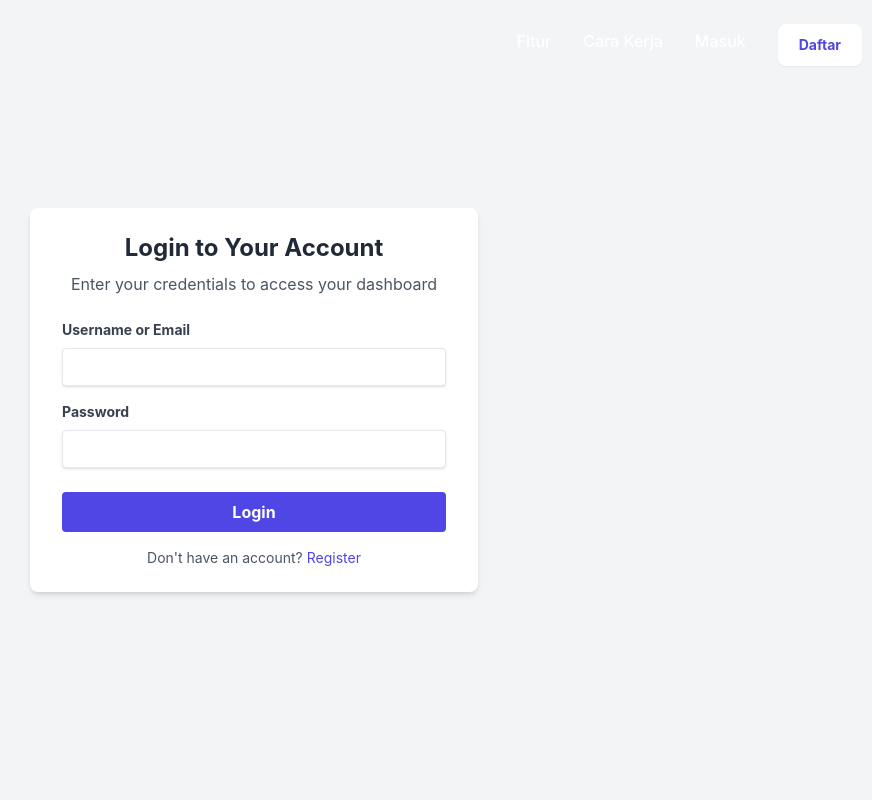
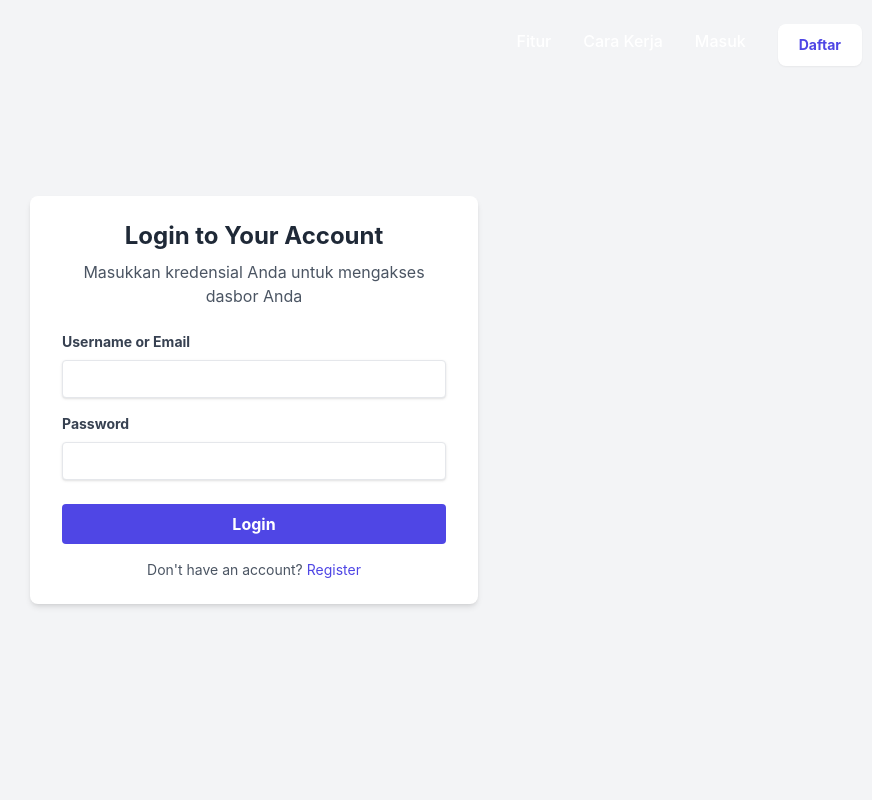
Before and after one commit to maulana-tech/project-php, a PHP site: page /auth/login.php in a window 1280 px wide. Shown: the whole page, without its empty margins (386-1258 px from the left). Run offline with PHP 8.4, Linux system fonts and the light colour scheme; some libraries are stand-ins or nearby versions.

Commit message:
refactor: remove redundant comments and translate login text
Clean up code by removing unnecessary comments that don't add value
Translate login page subtitle to Indonesian for localization

```diff
--- a/auth/login.php
+++ b/auth/login.php
@@ -42,7 +42,6 @@ if ($_SERVER['REQUEST_METHOD'] === 'POST') {
     }
 }
 
-// Include header
 include_once '../includes/header.php';
 ?>
 
@@ -51,7 +50,7 @@ include_once '../includes/header.php';
         <div class="bg-white shadow-md rounded-lg px-8 py-6">
             <div class="text-center mb-6">
                 <h1 class="text-2xl font-bold text-gray-800">Login to Your Account</h1>
-                <p class="text-gray-600 mt-2">Enter your credentials to access your dashboard</p>
+                <p class="text-gray-600 mt-2">Masukkan kredensial Anda untuk mengakses dasbor Anda</p>
             </div>
 
             <?php if (!empty($error)): ?>
--- a/dashboard.php
+++ b/dashboard.php
@@ -1,8 +1,6 @@
 <?php
-// Include configuration file
 require_once 'includes/config.php';
 
-// Check if user is logged in, if not redirect to login page
 if (!is_logged_in()) {
     redirect(SITE_URL . '/auth/login.php');
 }
@@ -11,10 +9,8 @@ if (!is_logged_in()) {
 $user_id = $_SESSION['user_id'];
 $username = $_SESSION['username'];
 
-// Page title
 $page_title = 'Dashboard';
 
-// Include header
 include_once 'includes/header.php';
 
 // Get financial summary data
--- a/landing.php
+++ b/landing.php
@@ -5,7 +5,6 @@ if (is_logged_in()) {
     redirect(SITE_URL . '/dashboard.php');
 }
 
-// Set page title
 $page_title = 'Selamat Datang di Analisis Keuangan Pribadi Anda';
 ?>
 <!DOCTYPE html>
@@ -28,7 +27,6 @@ $page_title = 'Selamat Datang di Analisis Keuangan Pribadi Anda';
 </head>
 <body>
     <?php
-    // Include landing page specific navigation
     include_once 'includes/landing_navigation.php';
     ?>
 
@@ -282,7 +280,7 @@ document.addEventListener('DOMContentLoaded', function () {
     const imageContainer = document.getElementById('image-container');
     const imageElement = document.getElementById('interactive-image');
 
-    // Pastikan elemen ada sebelum melanjutkan
+    // memastikan bahwa elemen ada sebelum melanjutkan
     if (imageContainer && imageElement) {
         const imagePaths = [
             '<?php echo SITE_URL; ?>/assets/images/dashboard.png',
--- a/transactions/create.php
+++ b/transactions/create.php
@@ -1,8 +1,6 @@
 <?php
-// Include configuration file
 require_once '../includes/config.php';
 
-// Check if user is logged in, if not redirect to login page
 if (!is_logged_in()) {
     redirect(SITE_URL . '/auth/login.php');
 }
@@ -49,7 +47,6 @@ if ($_SERVER['REQUEST_METHOD'] === 'POST') {
     }
 }
 
-// Include header
 include_once '../includes/header.php';
 ?>
 
--- a/transactions/index.php
+++ b/transactions/index.php
@@ -1,8 +1,6 @@
 <?php
-// Include configuration file
 require_once '../includes/config.php';
 
-// Check if user is logged in, if not redirect to login page
 if (!is_logged_in()) {
     redirect(SITE_URL . '/auth/login.php');
 }
@@ -96,7 +94,6 @@ $transactions_result = $conn->query($transactions_query);
 $categories_query = "SELECT * FROM categories ORDER BY type, name";
 $categories_result = $conn->query($categories_query);
 
-// Include header
 include_once '../includes/header.php';
 ?>
 
```
